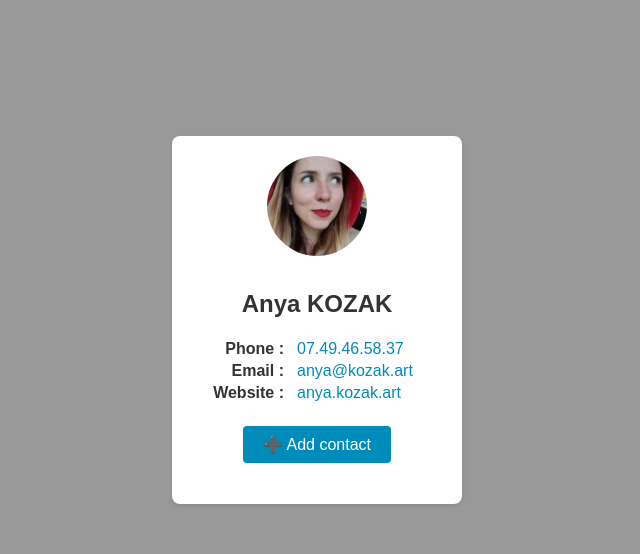
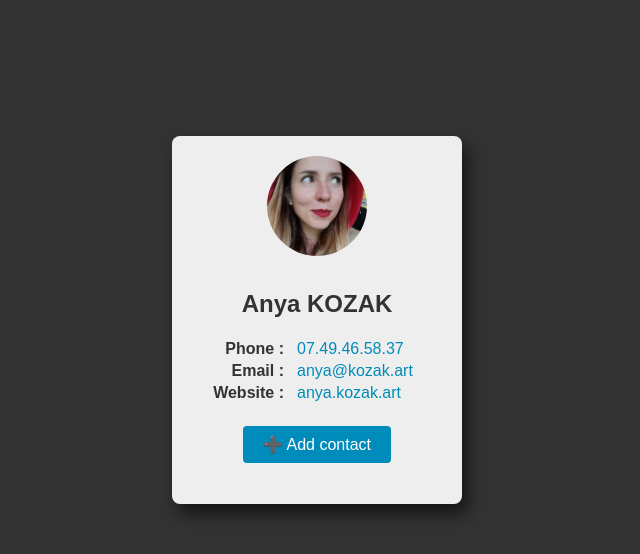
Before and after one commit to kozakart/anyakozakart.github.io, a plain HTML site: page contact/index.html in a window 1280 px wide. Shown: the whole page, without its empty margins (323-963 px from the left). Drawn offline with Linux system fonts and the light colour scheme.

Commit message:
Color changes

```diff
--- a/contact/index.html
+++ b/contact/index.html
@@ -7,7 +7,7 @@
     <style>
         body {
             font-family: Arial, sans-serif;
-            background-color: #999999;
+            background-color: #333333;
             color: #333333;
             margin: 0;
             padding: 0;
@@ -18,10 +18,10 @@
             height: 80vh;
         }
         .contact-card {
-            background-color: #fff;
+            background-color: #eeeeee;
             padding: 20px 20px 50px 20px;
             border-radius: 8px;
-            box-shadow: 0 2px 4px rgba(0,0,0,0.1);
+            box-shadow: 6px 10px 17px rgba(0,0,0,0.6);
             text-align: center;
             width: 250px;
         }
@@ -45,9 +45,6 @@
         a {
             color: #008CBA;
             text-decoration: none;
-        }
-        a:hover {
-            text-decoration: underline;
         }
         .download-button {
             background-color: #008CBA;
```
Also changed, not shown: 1 other file.
